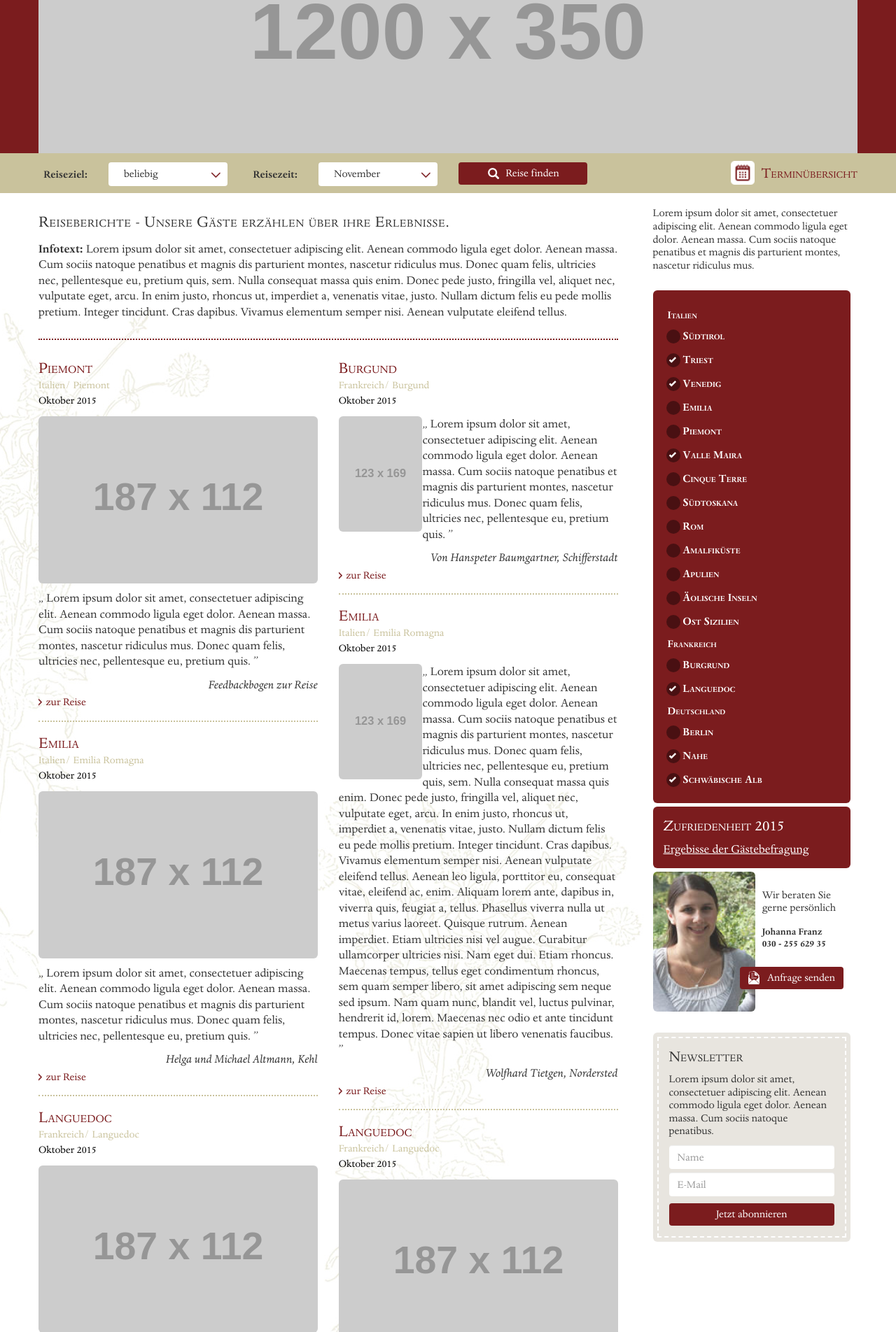
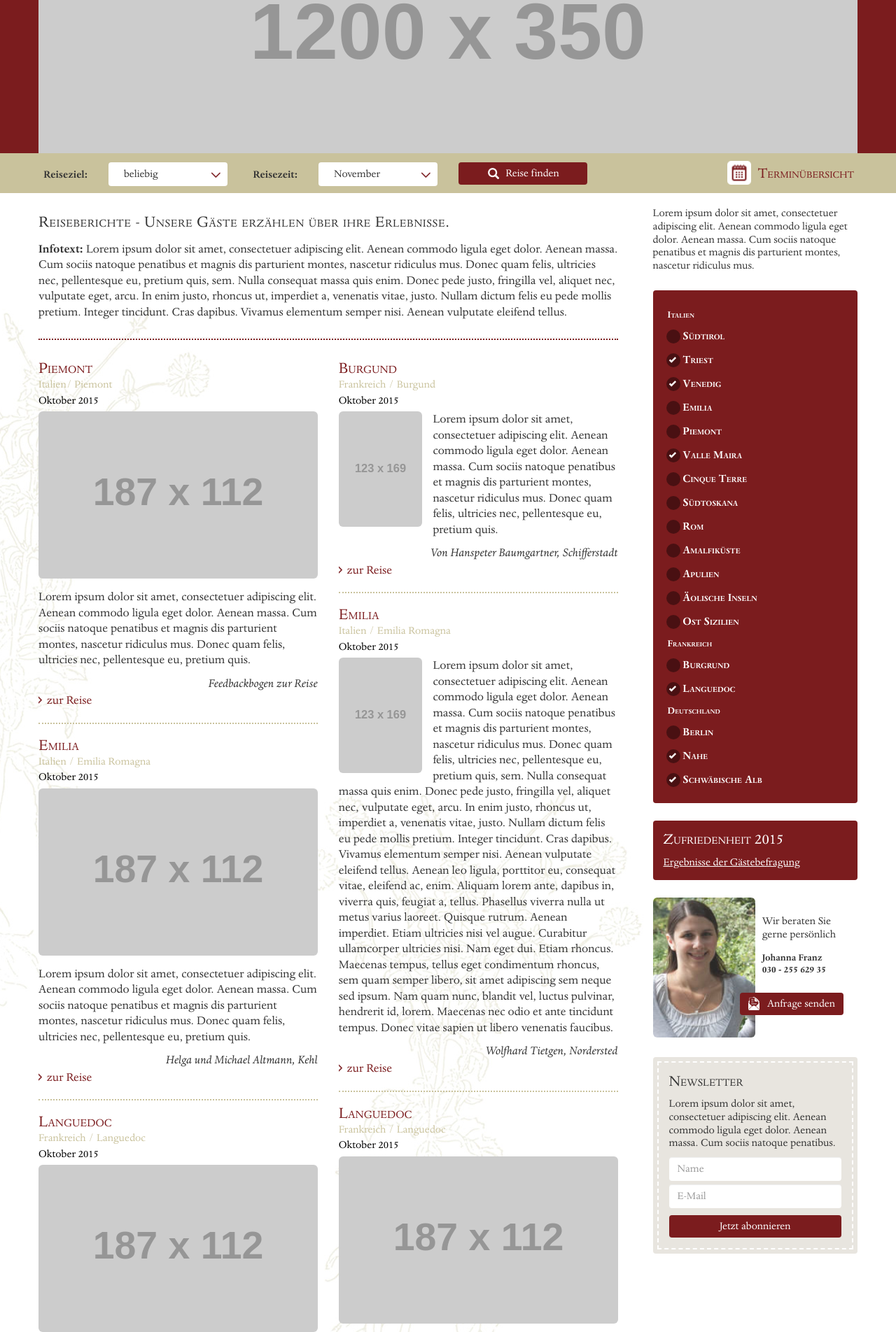
Before and after one commit to gallien/sapio, a PHP site: page /10-reiseberichte.html in a window 1280 px wide. Shown: the part 228-2132 px from the top of the page at 70% size. Run offline with PHP 8.4, Linux system fonts and the light colour scheme; grey boxes labelled with a size stand in for pictures from a placeholder-image service; some libraries are stand-ins or nearby versions.

Commit message:
Incentivreisen, Presse, Reiseberichte, Team, Über uns

```diff
--- a/10-reiseberichte.html
+++ b/10-reiseberichte.html
@@ -5,7 +5,6 @@
     <meta http-equiv="X-UA-Compatible" content="IE=edge">
     <meta name="viewport" content="width=device-width, initial-scale=1">
     <title>Sapio - Kulinarische Entdeckungsreisen | Reiseberichte</title>
-    <link href="https://fonts.googleapis.com/css?family=Lora" rel="stylesheet">
     <link href="vendor/bootstrap/dist/css/bootstrap.min.css" rel="stylesheet">
     <link href="assets/styles/css.css" rel="stylesheet">
     <!--[if lt IE 9]>
@@ -31,7 +30,7 @@
 
         <section class="row">
             <div class="container">
-                <div id="maincontent" class="col-xs-12 col-sm-9">
+                <div id="maincontent" class="col-xs-12 col-sm-8 col-md-9 col-lg-9">
                     <section class="row">
                         <h1 class="col-xs-12">Reiseberichte - Unsere Gäste erzählen über ihre Erlebnisse.</h1>
                         <p class="col-xs-12">
@@ -39,12 +38,12 @@
                         </p>
                         <hr class="col-xs-12 inlinehr" />
                     </section>
-                    <div id="aside-include" class="clearfix visible-xs"></div>
-                    <hr class="visible-xs" />
-                    <section class="row reiseberichtboxes paddingtop0">
-                        <div class="col-xs-12 col-sm-6">
+                    <section class="row reiseberichtboxes paddingtop0 marginbottom15">
+                        <div class="col-xs-12 col-md-6">
                             <article class="img-full">
-                                <h2 class="red-text margintop0">Piemont<br/><small class="ochre-text">Italien/ Piemont</small><br/><small class="black-text"><time datetime="2015-10-01 00:00:00">Oktober 2015</time></small></h2>
+                                <h2 class="red-text margin0">Piemont</h2>
+                                <div><small class="ochre-text">Italien/ Piemont</small></div>
+                                <div><small class="black-text"><time datetime="2015-10-01 00:00:00">Oktober 2015</time></small></div>
                                 <blockquote>
                                     <img src="https://dummyimage.com/187x112/cccccc/000000.png&text=dummy" alt="" class="img-rounded img-full" />
                                     <p>
@@ -55,7 +54,9 @@
                                 <a href="10-reiseangebot.html" class="readon">zur Reise</a>
                             </article>
                             <article class="img-full">
-                                <h2 class="red-text">Emilia<br/><small class="ochre-text">Italien/ Emilia Romagna</small><br/><small class="black-text"><time datetime="2015-10-01 00:00:00">Oktober 2015</time></small></h2>
+                                <h2 class="red-text margin0">Emilia</h2>
+                                <div><small class="ochre-text">Italien / Emilia Romagna</small></div>
+                                <div><small class="black-text"><time datetime="2015-10-01 00:00:00">Oktober 2015</time></small></div>
                                 <blockquote>
                                     <img src="https://dummyimage.com/187x112/cccccc/000000.png&text=dummy" alt="" class="img-rounded img-full" />
                                     <p>
@@ -66,7 +67,9 @@
                                 <a href="10-reiseangebot.html" class="readon">zur Reise</a>
                             </article>
                             <article class="img-full">
-                                <h2 class="red-text">Languedoc<br/><small class="ochre-text">Frankreich/ Languedoc</small><br/><small class="black-text"><time datetime="2015-10-01 00:00:00">Oktober 2015</time></small></h2>
+                                <h2 class="red-text margin0">Languedoc</h2>
+                                <div><small class="ochre-text">Frankreich / Languedoc</small></div>
+                                <div><small class="black-text"><time datetime="2015-10-01 00:00:00">Oktober 2015</time></small></div>
                                 <blockquote>
                                     <img src="https://dummyimage.com/187x112/cccccc/000000.png&text=dummy" alt="" class="img-rounded img-full" />
                                     <p>
@@ -77,7 +80,9 @@
                                 <a href="10-reiseangebot.html" class="readon">zur Reise</a>
                             </article>
                             <article class="img-full">
-                                <h2 class="red-text">Cinque Terre<br/><small class="ochre-text">Italien/ Ligurien</small><br/><small class="black-text"><time datetime="2015-09-01 00:00:00">September 2015</time></small></h2>
+                                <h2 class="red-text margin0">Cinque Terre</h2>
+                                <div><small class="ochre-text">Italien / Ligurien</small></div>
+                                <div><small class="black-text"><time datetime="2015-10-01 00:00:00">Oktober 2015</time></small></div>
                                 <blockquote>
                                     <img src="https://dummyimage.com/187x112/cccccc/000000.png&text=dummy" alt="" class="img-rounded img-full" />
                                     <p>
@@ -88,9 +93,11 @@
                                 <a href="10-reiseangebot.html" class="readon">zur Reise</a>
                             </article>
                         </div>
-                        <div class="col-xs-12 col-sm-6">
+                        <div class="col-xs-12 col-md-6">
                             <article class="img-full">
-                                <h2 class="red-text margintop0">Burgund<br/><small class="ochre-text">Frankreich/ Burgund</small><br/><small class="black-text"><time datetime="2015-10-01 00:00:00">Oktober 2015</time></small></h2>
+                                <h2 class="red-text margin0">Burgund</h2>
+                                <div><small class="ochre-text">Frankreich / Burgund</small></div>
+                                <div><small class="black-text"><time datetime="2015-10-01 00:00:00">Oktober 2015</time></small></div>
                                 <blockquote>
                                     <img src="https://dummyimage.com/123x169/cccccc/000000.png&text=dummy" alt="" class="img-rounded pull-left" />
                                     <p>
@@ -101,7 +108,9 @@
                                 <a href="10-reiseangebot.html" class="readon">zur Reise</a>
                             </article>
                             <article class="img-full">
-                                <h2 class="red-text">Emilia<br/><small class="ochre-text">Italien/ Emilia Romagna</small><br/><small class="black-text"><time datetime="2015-10-01 00:00:00">Oktober 2015</time></small></h2>
+                                <h2 class="red-text margin0">Emilia</h2>
+                                <div><small class="ochre-text">Italien / Emilia Romagna</small></div>
+                                <div><small class="black-text"><time datetime="2015-10-01 00:00:00">Oktober 2015</time></small></div>
                                 <blockquote>
                                     <img src="https://dummyimage.com/123x169/cccccc/000000.png&text=dummy" alt="" class="img-rounded pull-left" />
                                     <p>
@@ -112,7 +121,9 @@
                                 <a href="10-reiseangebot.html" class="readon">zur Reise</a>
                             </article>
                             <article class="img-full">
-                                <h2 class="red-text">Languedoc<br/><small class="ochre-text">Frankreich/ Languedoc</small><br/><small class="black-text"><time datetime="2015-10-01 00:00:00">Oktober 2015</time></small></h2>
+                                <h2 class="red-text margin0">Languedoc</h2>
+                                <div><small class="ochre-text">Frankreich / Languedoc</small></div>
+                                <div><small class="black-text"><time datetime="2015-10-01 00:00:00">Oktober 2015</time></small></div>
                                 <blockquote>
                                     <img src="https://dummyimage.com/187x112/cccccc/000000.png&text=dummy" alt="" class="img-rounded img-full" />
                                     <p>
@@ -123,7 +134,9 @@
                                 <a href="10-reiseangebot.html" class="readon">zur Reise</a>
                             </article>
                             <article class="img-full">
-                                <h2 class="red-text">Äolische Inseln<br/><small class="ochre-text">Italien/ Äolische Inseln</small><br/><small class="black-text"><time datetime="2015-09-01 00:00:00">September 2015</time></small></h2>
+                                <h2 class="red-text margin0">Äolische Inseln</h2>
+                                <div><small class="ochre-text">Italien / Äolische Inseln</small></div>
+                                <div><small class="black-text"><time datetime="2015-10-01 00:00:00">Oktober 2015</time></small></div>
                                 <blockquote>
                                     <img src="https://dummyimage.com/187x112/cccccc/000000.png&text=dummy" alt="" class="img-rounded img-full" />
                                     <p>
@@ -134,36 +147,38 @@
                                 <a href="10-reiseangebot.html" class="readon">zur Reise</a>
                             </article>
                         </div>
-                        <button class="btn btn-red text-center col-xs-12 fg-cap">Weitere Reiseberichte laden</button>
+                        <div class="col-xs-12">
+                        	<button class="btn btn-red text-center img-rounded">Weitere Reiseberichte laden</button>
+                        </div>
                     </section>
                     <section class="row paddingsmallercols">
                         <h2 class="col-xs-12">Aktuelle Angebote</h2>
-                        <a href="10-reiseangebot.html" class="col-xs-12 col-sm-4 hiddenlink">
+                        <a href="10-reiseangebot.html" class="col-xs-12 col-md-4 hiddenlink">
                             <figure class="inlinecaption">
-                                <img src="https://dummyimage.com/187x112/cccccc/000000.png&text=dummy" alt="" class="img-rounded img-full" />
-                                <figcaption class="text-center"><strong>Höchste Gästezufriedenheit</strong><br><small>Unsere kulinarische Reise in Berlin</small></figcaption>
+                                <img src="assets/images/start/reise1.jpg" alt="" class="img-rounded img-full" />
+                                <figcaption class="text-center fg-cap">Höchste Gästezufriedenheit<br><small>Unsere kulinarische Reise in Berlin</small></figcaption>
                             </figure>
                         </a>
-                        <a href="10-reiseangebot.html" class="col-xs-12 col-sm-4 hiddenlink">
+                        <a href="10-reiseangebot.html" class="col-xs-12 col-md-4 hiddenlink">
                             <figure class="inlinecaption">
-                                <img src="https://dummyimage.com/187x112/cccccc/000000.png&text=dummy" alt="" class="img-rounded img-full" />
-                                <figcaption class="text-center"><strong>Freie Plätze über Ostern</strong><br><small>Clinque Terre 28.3. - 3.4.</small></figcaption>
+                                <img src="assets/images/start/reise2.jpg" alt="" class="img-rounded img-full" />
+                                <figcaption class="text-center fg-cap">Freie Plätze über Ostern<br><small>Cinque Terre 28.3. - 3.4.</small></figcaption>
                             </figure>
                         </a>
-                        <a href="10-reiseangebot.html" class="col-xs-12 col-sm-4 hiddenlink">
+                        <a href="10-reiseangebot.html" class="col-xs-12 col-md-4 hiddenlink">
                             <figure class="inlinecaption">
-                                <img src="https://dummyimage.com/187x112/cccccc/000000.png&text=dummy" alt="" class="img-rounded img-full" />
-                                <figcaption class="text-center"><strong>Venedig Segelreise</strong><br><small>Freie Plätze über Pflingsten</small></figcaption>
+                                <img src="assets/images/start/reise3.jpg" alt="" class="img-rounded img-full" />
+                                <figcaption class="text-center fg-cap">Venedig Segelreise<br><small>Freie Plätze über Pfingsten</small></figcaption>
                             </figure>
                         </a>
                     </section>
-                    <section class="ochre-light highlight-box img-rounded visible-xs aside-newsletter-include"></section>
+                    <section class="ochre-light highlight-box visible-xs aside-newsletter-include"></section>
                 </div>
-                <aside id="sidecontent" class="hidden-xs col-sm-3 hidden-print">
+                <aside id="sidecontent" class="hidden-xs col-sm-4 col-md-3 col-lg-3 hidden-print">
                     <section>
                         <p>Lorem ipsum dolor sit amet, consectetuer adipiscing elit. Aenean commodo ligula eget dolor. Aenean massa. Cum sociis natoque penatibus et magnis dis parturient montes, nascetur ridiculus mus.</p>
                     </section>
-                    <section class="red highlight-box img-rounded">
+                    <section class="red highlight-box">
                         <ul class="lh24 btn-group btn-group-vertical list-unstyled paddingtop15">
                             <li><strong class="fg-cap">Italien</strong></li>
                             <li>
@@ -350,12 +365,12 @@
                             </li>
                         </ul>
                     </section>
-                    <section class="red highlight-box img-rounded padding15">
-                        <h5 class="fg-cap" style="font-size:130%;">Zufriedenheit 2015</h5>
-                        <a href="#">Ergebisse der Gästebefragung</a>
+                    <section class="red highlight-box padding15">
+                        <h5 class="fg-cap">Zufriedenheit 2015</h5>
+                        <a href="#">Ergebnisse der Gästebefragung</a>
                     </section>
                     <section class="clearfix contactbox aside-contact-include"></section>
-                    <section class="ochre-light highlight-box img-rounded aside-newsletter-include"></section>
+                    <section class="ochre-light highlight-box aside-newsletter-include"></section>
                 </aside>
             </div>
         </section>
--- a/10-terminuebersicht.html
+++ b/10-terminuebersicht.html
@@ -184,13 +184,13 @@
                         <a href="10-reiseangebot.html" class="col-xs-12 col-md-4 hiddenlink">
                             <figure class="inlinecaption">
                                 <img src="assets/images/start/reise2.jpg" alt="" class="img-rounded img-full" />
-                                <figcaption class="text-center fg-cap">Freie Plätze über Ostern<br><small>Clinque Terre 28.3. - 3.4.</small></figcaption>
+                                <figcaption class="text-center fg-cap">Freie Plätze über Ostern<br><small>Cinque Terre 28.3. - 3.4.</small></figcaption>
                             </figure>
                         </a>
                         <a href="10-reiseangebot.html" class="col-xs-12 col-md-4 hiddenlink">
                             <figure class="inlinecaption">
                                 <img src="assets/images/start/reise3.jpg" alt="" class="img-rounded img-full" />
-                                <figcaption class="text-center fg-cap">Venedig Segelreise<br><small>Freie Plätze über Pflingsten</small></figcaption>
+                                <figcaption class="text-center fg-cap">Venedig Segelreise<br><small>Freie Plätze über Pfingsten</small></figcaption>
                             </figure>
                         </a>
                     </section>
@@ -223,7 +223,7 @@
                         </p>
                         <a href="10-reiseberichte.html" class="readon"> Burgund lesen</a>
                     </section>
-                    <section class="ochre-light highlight-box img-rounded aside-newsletter-include"></section>
+                    <section class="ochre-light highlight-box aside-newsletter-include"></section>
                 </aside>
             </div>
         </section>
--- a/assets/scripts/js.js
+++ b/assets/scripts/js.js
@@ -66,7 +66,7 @@ $(document).ready(function(){
     $(".aside-newsletter-include").load("inc/aside-newsletter.inc.html");
     $("#headerslider").carousel({interval:6000});
     $("#reiseleiterslider").carousel({interval:4000});
-    $("#reisedetailbilderslider").carousel({interval:8000});
+//    $("#reisedetailbilderslider").carousel({interval:8000});
 });
 
 function updateSelectOutputBoxes(element){
--- a/assets/styles/css.css
+++ b/assets/styles/css.css
@@ -244,36 +241,32 @@ body>main{
     display: block;
     margin-bottom: 2px;
 }
-.highlight-box.red a:hover, #maincontent .panel-title>a{
-    text-decoration: unset;
-    border-bottom:2px dotted #C9C29C;
-}
 #maincontent>section{
     padding:15px 0;
 }
 #sidecontent h4, hr{
     border-bottom:2px dotted #7b1c1e;
 }
-.reiselandboxes h2{
+.reiselandboxes h2, .incentiveboxes h2 {
     margin: 0;
     line-height: 0.9;
 }
-.reiselandboxes small{
+.reiselandboxes small, .incentiveboxes small, .reiseberichtboxes small {
 	font-size: 90%;
 }
-.reiselandboxes article {
+.reiselandboxes article, .incentiveboxes article, .reiseberichtboxes article img {
 	margin-top: 5px;
 }
 .reiselandboxes ul {
 	font-size: 90%;
 	line-height: 1.3;
 }
-.reiselandboxes hr{
+.reiselandboxes hr, .incentiveboxes hr {
     border-bottom:2px dotted #C9C29C;
     margin-bottom: 30px;
     margin-top: 50px;
 }
-.reiselandboxes>.row>*{
+.reiselandboxes>.row>*, .incentiveboxes>.row>*, .teamboxes>.row>* {
     position:relative;
     display:table;
     width:100%;
@@ -352,7 +345,7 @@ footer.footer-include p.lh24{
     line-height: 1.4;
 }
 #sidecontent .img-rounded, .contactbox .img-rounded {
-	margin: 0 10px 5px 0;
+	margin: 0 10px 3px 0;
 }
 .contactbox .img-rounded {
 	width: 50%;
@@ -374,6 +367,7 @@ footer.footer-include p.lh24{
 }
 .highlight-box.red{
     color:#FFFFFF;
+    font-size: 90%;
 }
 .highlight-box.red ul.btn-group-vertical>li>strong{
     padding-left:15px;
@@ -416,7 +410,7 @@ footer .nominatetravelbox img{
     color:#000000;
     border:none;
 }
-.ochre-text, .btn-red.btn.focus, .btn-red.btn:focus, .btn-red.btn:hover, .red label.customcheck.btn.focus, .red label.customcheck.btn:focus, .red label.customcheck.btn:hover, .highlight-box.red a{
+.ochre-text, .highlight-box.red a{
     color:#C9C29C;
 }
 .ochre-light{
@@ -467,7 +464,6 @@ footer .nominatetravelbox img{
 a.readon{
     text-decoration: none;
     border: none!important;
-    font-size: 16px;
 }
 a.readon::before, .list-sapiostyled li:before{
     background-image: url("../images/icons/arrow_right.png");
@@ -481,11 +477,11 @@ blockquote {
   margin: 0;
   padding: 0;
 }
-blockquote p:before{
-    content: "„";
+blockquote p {
+	padding-top: 5px;
 }
-blockquote p:after{
-    content: "”";
+blockquote img {
+	margin-right: 15px;
 }
 .highlight-box{
     padding: 6px;
@@ -649,24 +645,25 @@ label.customcheck input[type="checkbox"]:disabled ~ span{
     left:0;
     display: none;
 }
-.reiseberichtboxes article, .incentiveboxes article{
-    border-bottom:2px dotted #C9C29C;
-    padding-bottom:15px;
-}
-.incentiveboxes article{
-    padding-bottom:30px;
-    margin-bottom:30px;
-}
-.incentiveboxes article>.ochre-light{
+.incentiveboxes article>.ochre-light, .teamboxes article>.ochre-light{
     margin:0 15px 30px 15px;
     padding:15px 0;
 }
-.reiseberichtboxes.ueberunsboxes article{
+#maincontent .ueberunsboxes {
+	padding-top: 0;
+	font-size: 90%;
+}
+.reiseberichtboxes.ueberunsboxes article {
     border-bottom:2px dotted #7b1c1e;
     margin-bottom:30px;
 }
 .reiseberichtboxes.ueberunsboxes article .btn{
-    margin:15px 0;
+    margin:15px 0 25px 0;
+}
+.reiseberichtboxes article {
+    border-bottom:2px dotted #C9C29C;
+    margin-bottom:20px;
+    padding-bottom:20px;
 }
 .reiseberichtboxes article img{
     margin-bottom:10px;
@@ -674,9 +671,8 @@ label.customcheck input[type="checkbox"]:disabled ~ span{
 .reiseberichtboxes article h2{
     line-height:2.2rem;
 }
-.reiseberichtboxes article h2>small, .teamboxes article h2>small{
-    font-variant: initial!important;
-    text-transform: initial!important;
+.teamboxes article p {
+	font-size: 90%;
 }
 .reiseberichtboxes article img.pull-left{
     width:30%;
--- a/inc/fintravelbox.inc.html
+++ b/inc/fintravelbox.inc.html
@@ -48,7 +48,7 @@
         <div class="col-xs-8 col-xs-offset-4 col-sm-4 col-sm-offset-0 col-md-3 paddingleft15">
             <button type="submit" name="getVacation" class="btn btn-red text-center"><span class="glyphicon glyphicon-search pull-left" aria-hidden="true"></span> &nbsp; Reise finden</button>
         </div>
-        <div class="col-md-3 text-right hidden-xs hidden-sm">
+        <div class="col-md-3 text-right hidden-xs hidden-sm" style="padding-right: 20px">
             <a href="10-terminuebersicht.html" class="fg-cap"><img src="assets/images/icons/calendar-with-bg.png" alt="" />&nbsp; Terminübersicht</a>
         </div>
     </form>
```
Also changed, not shown: other parts of assets/styles/css.css (+25 -17 lines), 10-incentivereisen.html (+53 -53 lines), 10-presse.html (+24 -27 lines), 10-reiseland.html (+4 -4 lines), 10-reisethema.html (+4 -4 lines), 10-team.html (+46 -37 lines), 10-ueberuns.html (+13 -16 lines).
